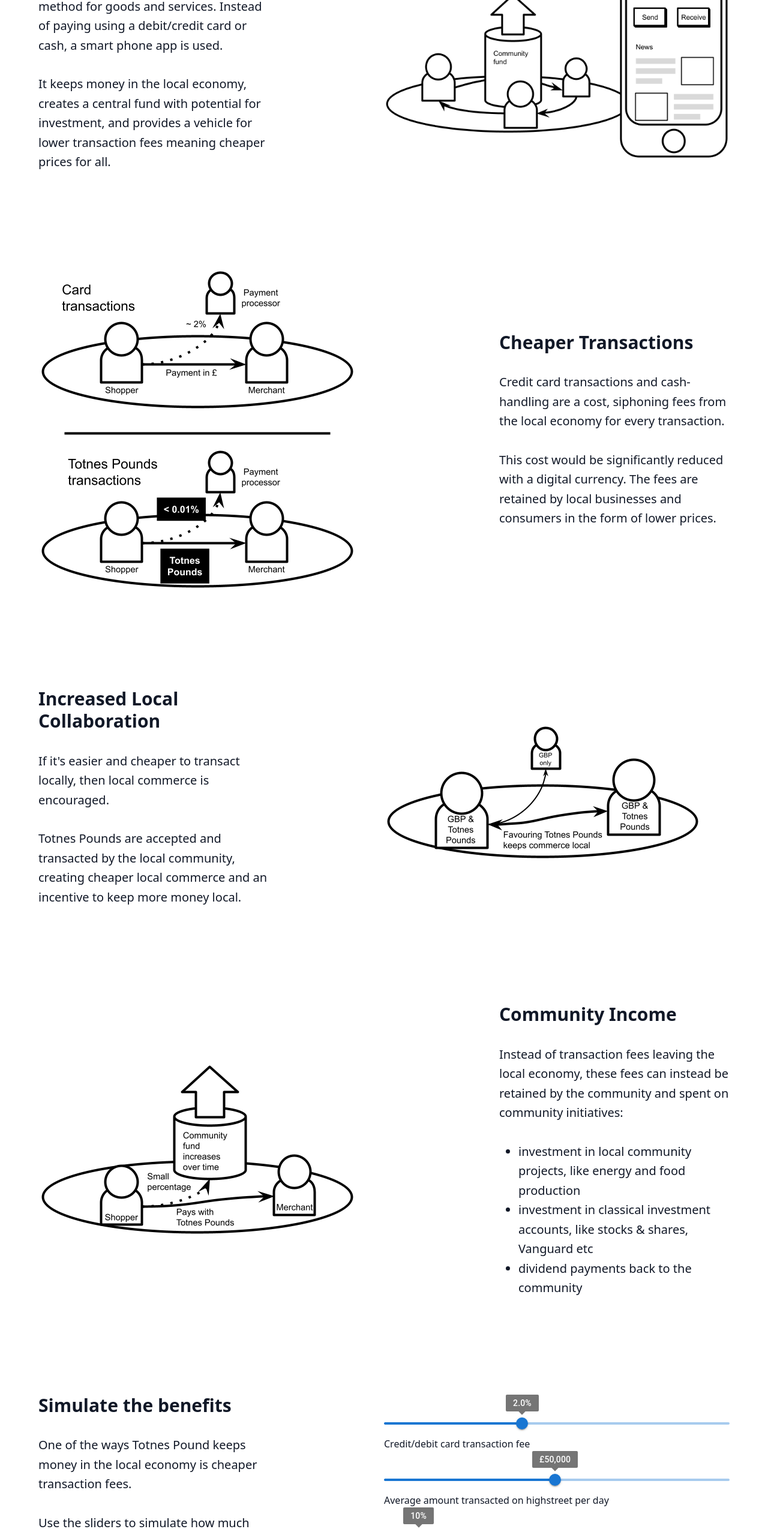
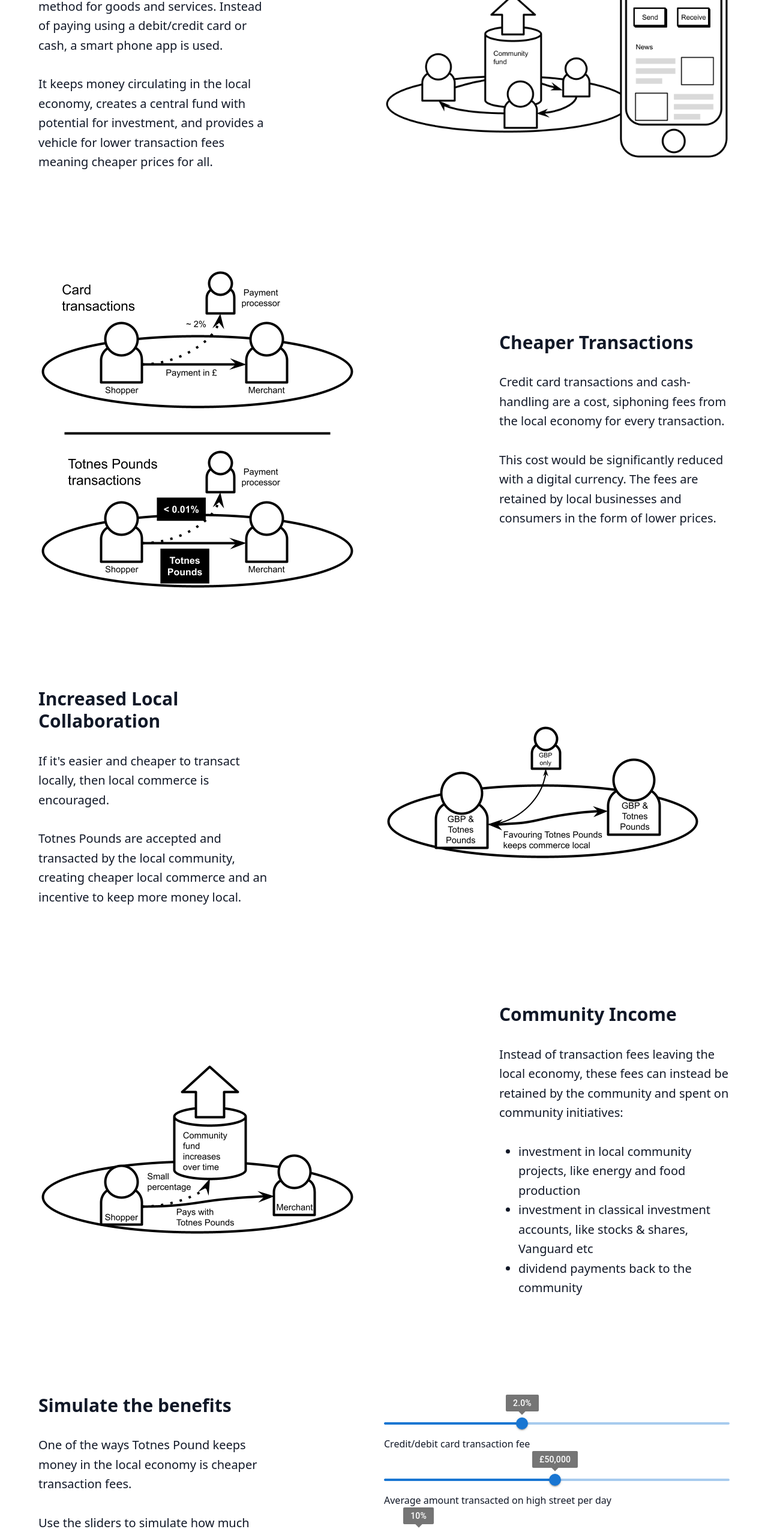
Before and after one commit to sennett/totnes-pounds-publicsite, a Gatsby site: page / in a window 1280 px wide. Shown: the part 800-3349 px from the top of the page at 60% size. Built offline with nearby package versions, Linux system fonts and the light colour scheme; Gatsby itself is replaced by a stand-in of ours.

Commit message:
check spelling

```diff
--- a/src/components/Simluate.tsx
+++ b/src/components/Simulate.tsx
@@ -45,7 +45,7 @@
         onChange={(event, newValue) => setTxnPerDay(newValue as number)}
       />
       <p className="mb-8 text font-light leading-relaxed">
-        Average amount transacted on highstreet per day
+        Average amount transacted on high street per day
       </p>
 
       <Slider
--- a/src/pages/index.js
+++ b/src/pages/index.js
@@ -17,7 +17,7 @@
 import stepTwoImage from '../img/step two.png'
 import stepThreeImage from '../img/step three.png'
 import getInTouchImage from '../img/get in touch.png'
-import { Simulate } from '../components/Simluate';
+import { Simulate } from '../components/Simulate';
 
 const Index = () => (
   <Layout>
@@ -50,7 +50,7 @@
             Totnes Pound is an alternative payment method for goods and services.  Instead of paying using a debit/credit card or cash, a smart phone app is used.
           </p>
           <p className="mt-8 text-xl font-light leading-relaxed">
-            It keeps money in the local economy, creates a central fund with potential for investment, and provides a vehicle for lower transaction fees meaning cheaper prices for all.
+            It keeps money circulating in the local economy, creates a central fund with potential for investment, and provides a vehicle for lower transaction fees meaning cheaper prices for all.
           </p>
         </div>
       }
```
